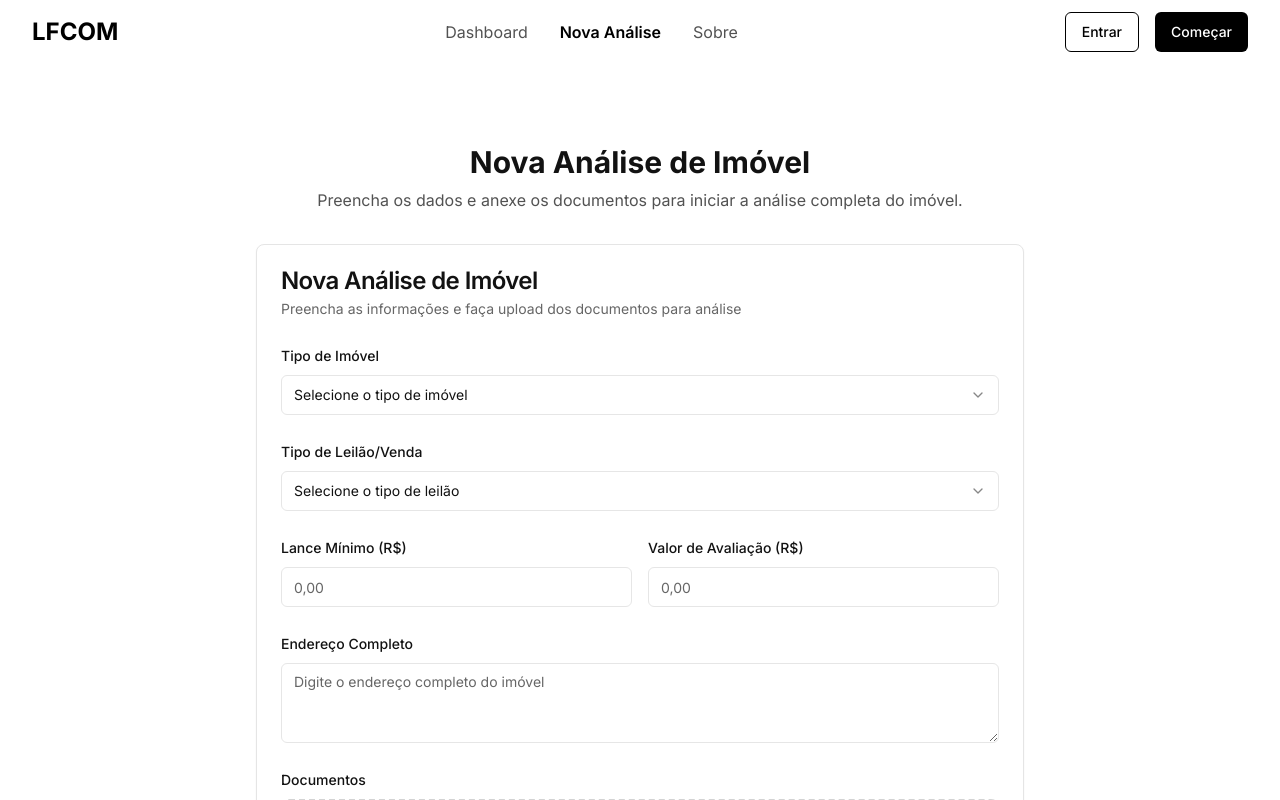
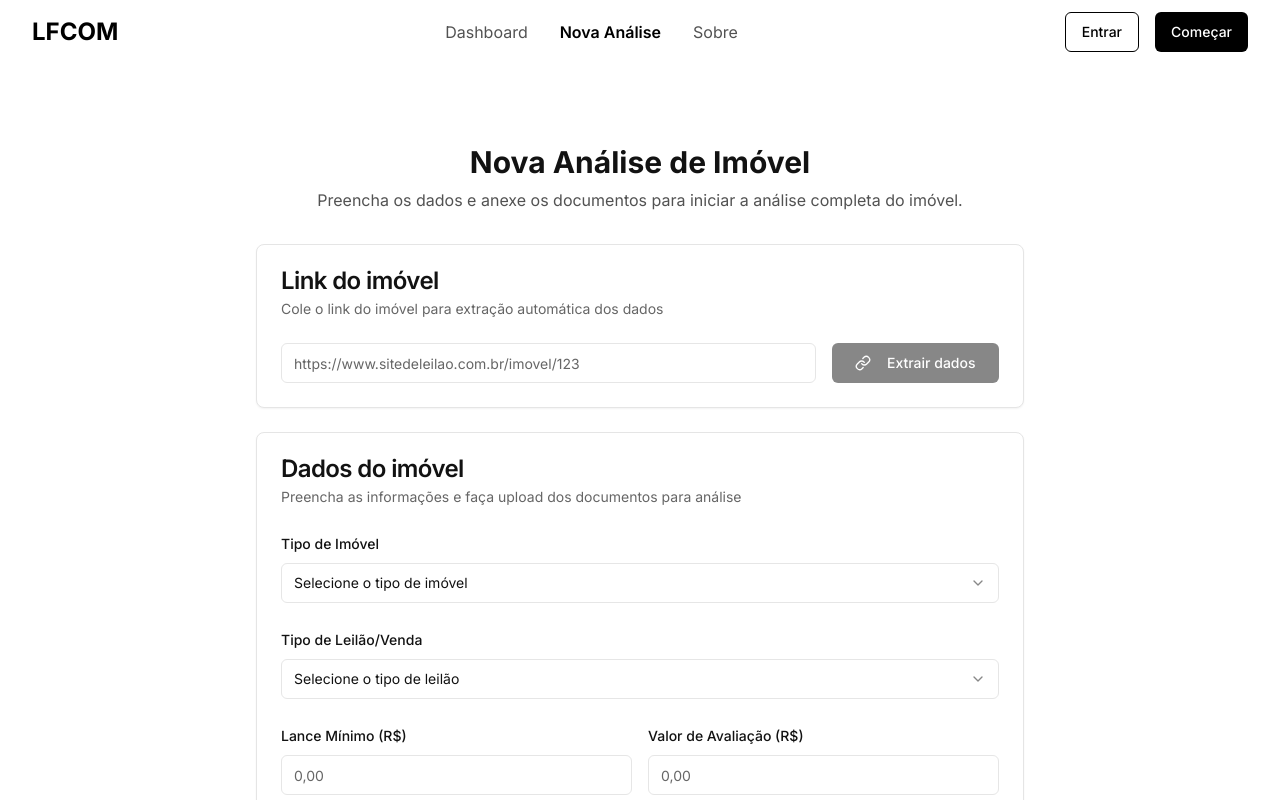
Before and after one commit to gabriedo/lfcom-leilao-insights, a React (Vite) app: page /nova-analise in a window 1280 px wide. Shown: the top 800 px of the page. Built offline with nearby package versions, Linux system fonts and the light colour scheme.

Commit message:
feat: Add property link input to analysis form
Adds a new input field to the "Nova Análise de Imóvel" form for users to input a property link. This will be used to extract data, images, and documents from the linked property.

```diff
--- a/src/components/AnalysisForm.tsx
+++ b/src/components/AnalysisForm.tsx
@@ -2,7 +2,7 @@
 import { useState } from "react";
 import { Button } from "@/components/ui/button";
 import { useToast } from "@/hooks/use-toast";
-import { Upload, X } from "lucide-react";
+import { Upload, X, Link as LinkIcon, Loader2 } from "lucide-react";
 
 import {
   Card,
@@ -21,6 +21,7 @@ import {
   SelectValue,
 } from "@/components/ui/select";
 import { Textarea } from "@/components/ui/textarea";
+import { Alert, AlertDescription } from "@/components/ui/alert";
 
 interface FileWithPreview extends File {
   preview?: string;
@@ -30,6 +31,19 @@ export default function AnalysisForm() {
   const { toast } = useToast();
   const [loading, setLoading] = useState(false);
   const [files, setFiles] = useState<FileWithPreview[]>([]);
+  const [propertyUrl, setPropertyUrl] = useState("");
+  const [extracting, setExtracting] = useState(false);
+  const [extractionResult, setExtractionResult] = useState<{
+    success: boolean;
+    message: string;
+  } | null>(null);
+
+  // Form fields
+  const [propertyType, setPropertyType] = useState("");
+  const [auctionType, setAuctionType] = useState("");
+  const [minBid, setMinBid] = useState("");
+  const [evaluatedValue, setEvaluatedValue] = useState("");
+  const [address, setAddress] = useState("");
 
   const handleFileChange = (e: React.ChangeEvent<HTMLInputElement>) => {
     if (e.target.files) {
@@ -61,6 +75,67 @@ export default function AnalysisForm() {
     });
   };
 
+  const handleExtractData = async () => {
+    if (!propertyUrl || !propertyUrl.trim()) {
+      toast({
+        title: "URL inválida",
+        description: "Por favor, informe uma URL válida para o imóvel.",
+        variant: "destructive",
+      });
+      return;
+    }
+
+    setExtracting(true);
+    setExtractionResult(null);
+
+    // Simulando a extração de dados (em produção, aqui seria uma chamada à API)
+    try {
+      // Simulação de tempo para extração
+      await new Promise(resolve => setTimeout(resolve, 2500));
+
+      // Simulação de dados extraídos
+      const mockExtractedData = {
+        propertyType: "apartment",
+        auctionType: "judicial",
+        minBid: "150000",
+        evaluatedValue: "280000",
+        address: "Av. Paulista, 1000, Apto 123, São Paulo - SP",
+        // Aqui simularíamos arquivos extraídos também
+      };
+
+      // Atualiza o formulário com os dados extraídos
+      setPropertyType(mockExtractedData.propertyType);
+      setAuctionType(mockExtractedData.auctionType);
+      setMinBid(mockExtractedData.minBid);
+      setEvaluatedValue(mockExtractedData.evaluatedValue);
+      setAddress(mockExtractedData.address);
+
+      setExtractionResult({
+        success: true,
+        message: "Dados extraídos com sucesso! Os campos foram preenchidos automaticamente.",
+      });
+
+      toast({
+        title: "Extração concluída",
+        description: "Os dados do imóvel foram extraídos com sucesso.",
+      });
+    } catch (error) {
+      console.error("Erro na extração:", error);
+      setExtractionResult({
+        success: false,
+        message: "Não foi possível extrair os dados do imóvel. Verifique a URL ou preencha os dados manualmente.",
+      });
+
+      toast({
+        title: "Erro na extração",
+        description: "Não foi possível extrair os dados do imóvel.",
+        variant: "destructive",
+      });
+    } finally {
+      setExtracting(false);
+    }
+  };
+
   const handleSubmit = (e: React.FormEvent) => {
     e.preventDefault();
     setLoading(true);
@@ -78,9 +153,55 @@ export default function AnalysisForm() {
 
   return (
     <form onSubmit={handleSubmit} className="w-full max-w-3xl mx-auto">
+      <Card className="lfcom-card mb-6">
+        <CardHeader>
+          <CardTitle>Link do imóvel</CardTitle>
+          <CardDescription>
+            Cole o link do imóvel para extração automática dos dados
+          </CardDescription>
+        </CardHeader>
+        <CardContent className="space-y-4">
+          <div className="grid grid-cols-1 md:grid-cols-4 gap-4">
+            <div className="md:col-span-3">
+              <Input
+                type="url"
+                placeholder="https://www.sitedeleilao.com.br/imovel/123"
+                value={propertyUrl}
+                onChange={(e) => setPropertyUrl(e.target.value)}
+              />
+            </div>
+            <Button
+              type="button"
+              onClick={handleExtractData}
+              disabled={extracting || !propertyUrl}
+              className="whitespace-nowrap"
+            >
+              {extracting ?
+                <>
+                  <Loader2 className="h-4 w-4 mr-2 animate-spin" />
+                  Extraindo...
+                </> :
+                <>
+                  <LinkIcon className="h-4 w-4 mr-2" />
+                  Extrair dados
+                </>
+              }
+            </Button>
+          </div>
+
+          {extractionResult && (
+            <Alert variant={extractionResult.success ? "default" : "destructive"}>
+              <AlertDescription>
+                {extractionResult.message}
+              </AlertDescription>
+            </Alert>
+          )}
+        </CardContent>
+      </Card>
+
       <Card className="lfcom-card">
         <CardHeader>
-          <CardTitle>Nova Análise de Imóvel</CardTitle>
+          <CardTitle>Dados do imóvel</CardTitle>
           <CardDescription>
             Preencha as informações e faça upload dos documentos para análise
           </CardDescription>
@@ -88,7 +209,7 @@ export default function AnalysisForm() {
         <CardContent className="space-y-6">
           <div className="space-y-2">
             <Label htmlFor="propertyType">Tipo de Imóvel</Label>
-            <Select>
+            <Select value={propertyType} onValueChange={setPropertyType}>
               <SelectTrigger id="propertyType">
                 <SelectValue placeholder="Selecione o tipo de imóvel" />
               </SelectTrigger>
@@ -104,7 +225,7 @@ export default function AnalysisForm() {
 
           <div className="space-y-2">
             <Label htmlFor="auctionType">Tipo de Leilão/Venda</Label>
-            <Select>
+            <Select value={auctionType} onValueChange={setAuctionType}>
               <SelectTrigger id="auctionType">
                 <SelectValue placeholder="Selecione o tipo de leilão" />
               </SelectTrigger>
@@ -120,17 +241,34 @@ export default function AnalysisForm() {
           <div className="grid grid-cols-1 md:grid-cols-2 gap-4">
             <div className="space-y-2">
               <Label htmlFor="minBid">Lance Mínimo (R$)</Label>
-              <Input id="minBid" type="text" placeholder="0,00" />
+              <Input
+                id="minBid"
+                type="text"
+                placeholder="0,00"
+                value={minBid}
+                onChange={(e) => setMinBid(e.target.value)}
+              />
             </div>
             <div className="space-y-2">
               <Label htmlFor="evaluatedValue">Valor de Avaliação (R$)</Label>
-              <Input id="evaluatedValue" type="text" placeholder="0,00" />
+              <Input
+                id="evaluatedValue"
+                type="text"
+                placeholder="0,00"
+                value={evaluatedValue}
+                onChange={(e) => setEvaluatedValue(e.target.value)}
+              />
             </div>
           </div>
 
           <div className="space-y-2">
             <Label htmlFor="address">Endereço Completo</Label>
-            <Textarea id="address" placeholder="Digite o endereço completo do imóvel" />
+            <Textarea
+              id="address"
+              placeholder="Digite o endereço completo do imóvel"
+              value={address}
+              onChange={(e) => setAddress(e.target.value)}
+            />
           </div>
 
           <div className="space-y-2">
```
